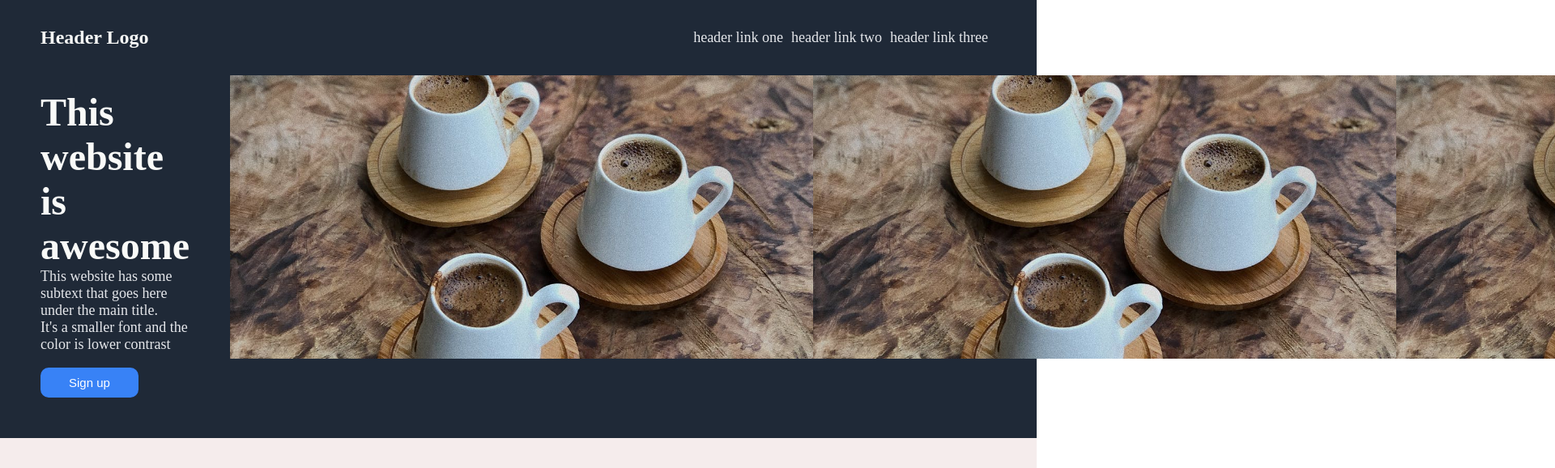
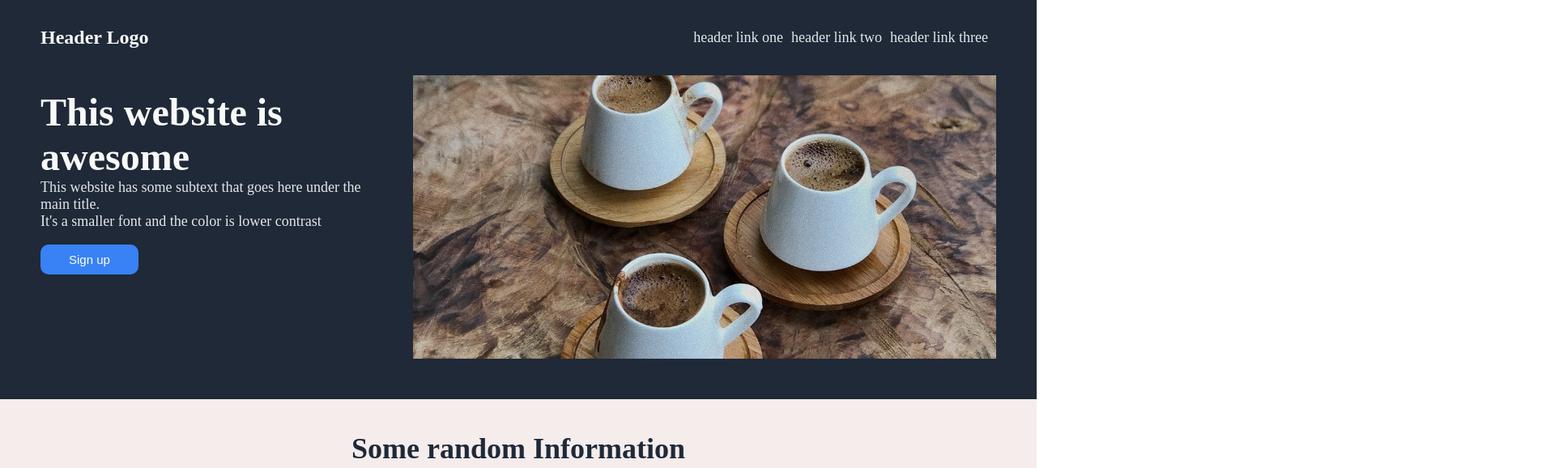
Before and after one commit to milkstard/landing-page, a plain HTML site: page index.html in a window 1280 px wide. Shown: the top 578 px of the page at 81% size, 1920 px wide, since content can reach past the window. Drawn offline with Linux system fonts and the light colour scheme.

Commit message:
Fix ./img/coffee.png

```diff
--- a/index.html
+++ b/index.html
@@ -35,9 +35,6 @@
                 </div>
                 <div class="second-right-container">
                     <div class="second-right">
-                        <img src="img/coffee.png" alt="coffee" style="width: 720px; max-height: 350px;">
-                        <img src="landing-page/img/coffee.png" alt="coffee" style="width: 720px; max-height: 350px;">
-                        <img src="/landing-page/img/coffee.png" alt="coffee" style="width: 720px; max-height: 350px;">
                         <img src="./img/coffee.png" alt="coffee" style="width: 720px; max-height: 350px;">
                     </div>
                 </div>
@@ -48,19 +45,19 @@
                 <h2 class="content-header">Some random Information</h2>
                 <div class="img-container">
                     <div class="img-content">
-                        <img src="img/coffee.png" alt="coffee" style="max-width: 250px; max-height: 350px;">
+                        <img src="./img/coffee.png" alt="coffee" style="max-width: 250px; max-height: 350px;">
                         <div class="img-text">this is some subtext under an illustration or image</div>
                     </div>
                     <div class="img-content">
-                        <img src="img/coffee.png" alt="coffee" style="max-width: 250px; max-height: 350px;">
+                        <img src="./img/coffee.png" alt="coffee" style="max-width: 250px; max-height: 350px;">
                         <div class="img-text">this is some subtext under an illustration or image</div>
                     </div>
                     <div class="img-content">
-                        <img src="img/coffee.png" alt="coffee" style="max-width: 250px; max-height: 350px;">
+                        <img src="./img/coffee.png" alt="coffee" style="max-width: 250px; max-height: 350px;">
                         <div class="img-text">this is some subtext under an illustration or image</div>
                     </div>
                     <div class="img-content">
-                        <img src="img/coffee.png" alt="coffee" style="max-width: 250px; max-height: 350px;">
+                        <img src="./img/coffee.png" alt="coffee" style="max-width: 250px; max-height: 350px;">
                         <div class="img-text">this is some subtext under an illustration or image</div>
                     </div>
                 </div>
```
